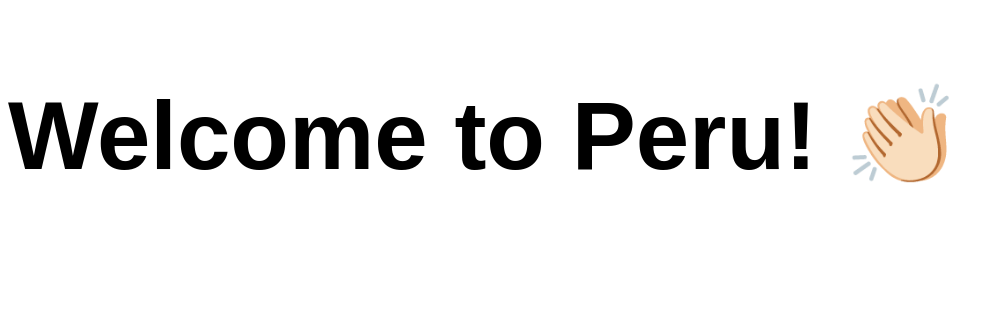
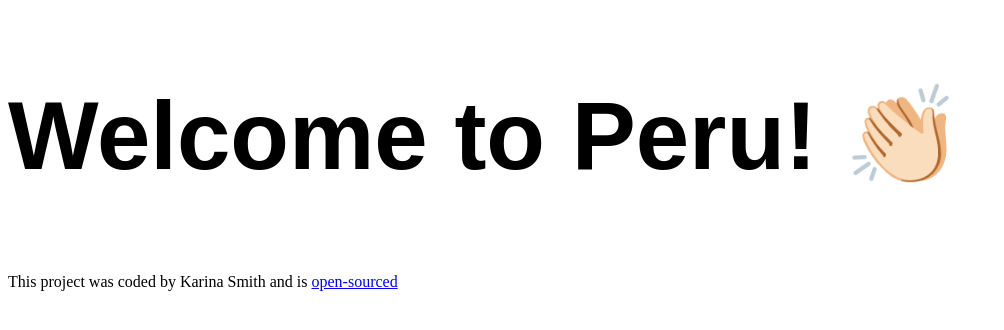
Before and after one commit to KarinaV-cyber/peru-travel-project, a plain HTML site: page index.html in a window 1280 px wide. Shown: the whole page, without its empty margins (0-1004 px from the left). Drawn offline with Linux system fonts and the light colour scheme; a web font is replaced by a local one.

Commit message:
Added a link to the git hub repository

```diff
--- a/index.html
+++ b/index.html
@@ -15,5 +15,10 @@
         Welcome to Peru! 👏🏻
     </h1>
 
+
+
+    <footer>
+        This  project was coded by Karina Smith and is <a href="https://github.com/KarinaV-cyber/peru-travel-project" target="_blank">open-sourced</a>
+    </footer>
 </body>
 </html>
```
